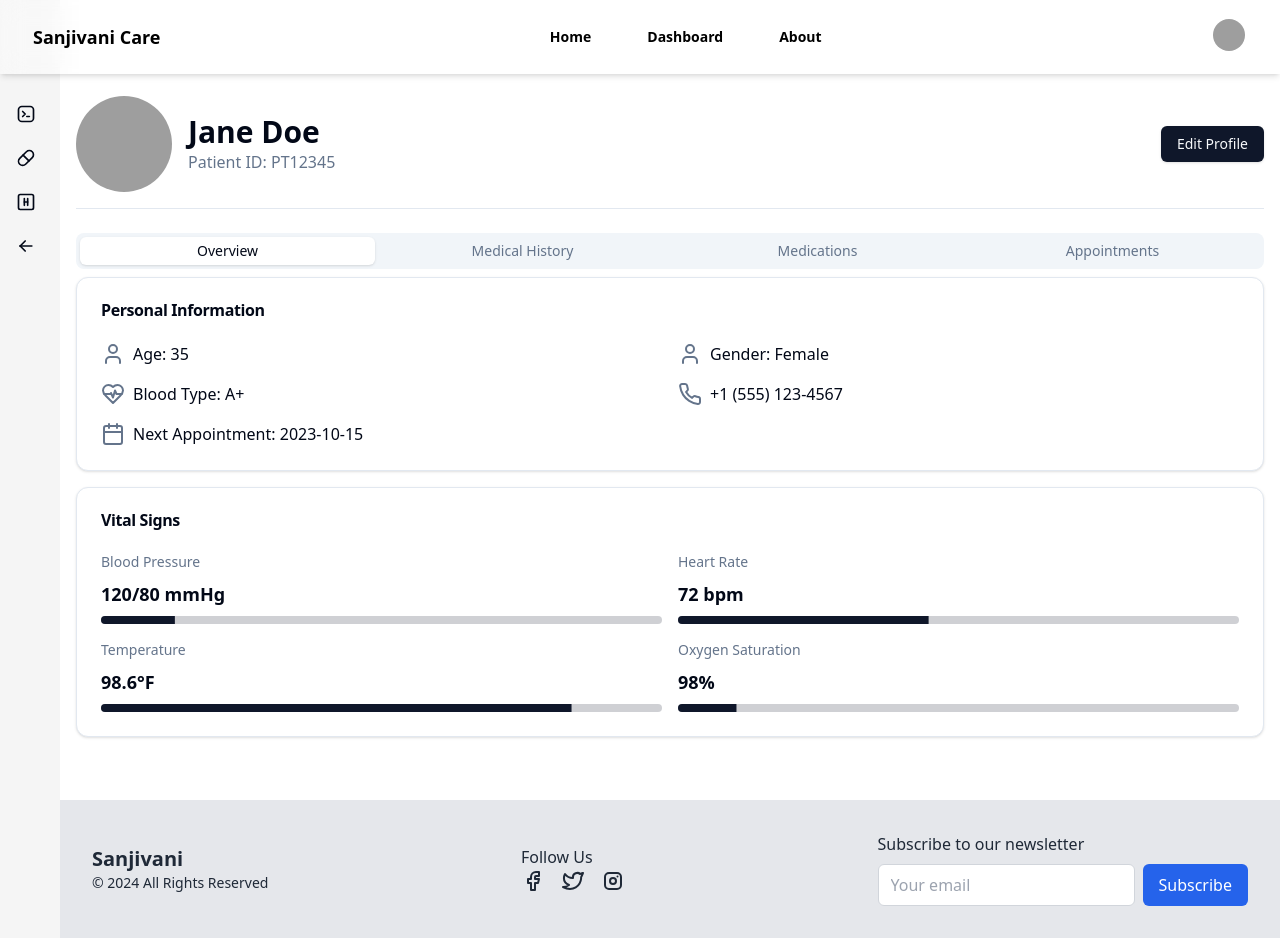
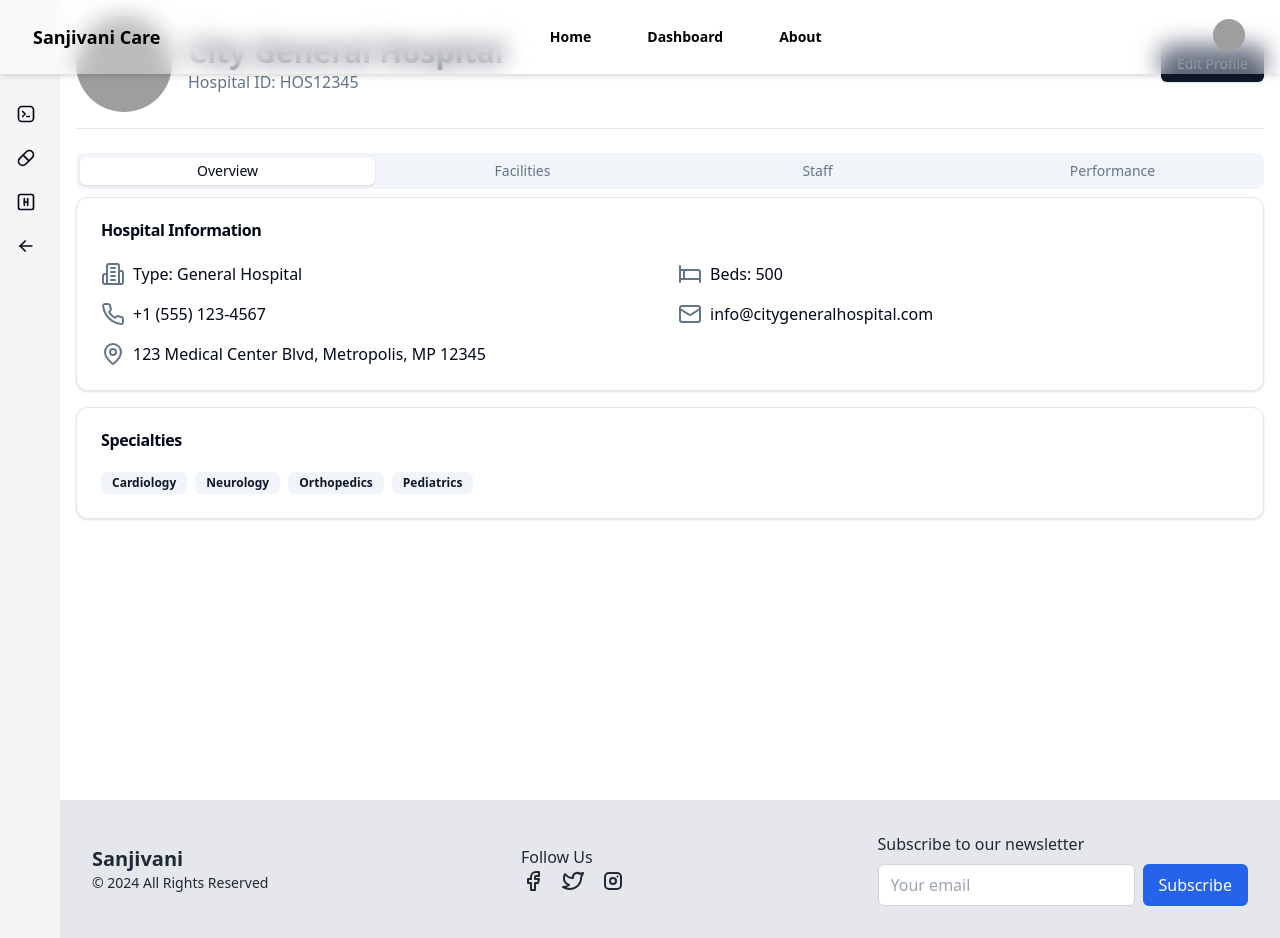
Before and after one commit to EhsaasChaudhary/sanjivani, a Next.js app: page /profile in a window 1280 px wide. Built offline with nearby package versions, Linux system fonts and the light colour scheme; grey boxes are pictures that could not be loaded.

Commit message:
hos profile

```diff
--- a/app/profile/page.tsx
+++ b/app/profile/page.tsx
@@ -4,55 +4,51 @@ import { Button } from "@/components/ui/button"
 import { Card, CardContent, CardHeader, CardTitle } from "@/components/ui/card"
 import { Progress } from "@/components/ui/progress"
 import { Tabs, TabsContent, TabsList, TabsTrigger } from "@/components/ui/tabs"
-import { CalendarIcon, HeartPulseIcon, PhoneIcon, PillIcon, UserIcon } from "lucide-react"
+import { Building2, Phone, Mail, MapPin, Bed, UserCheck, Stethoscope, Calendar } from "lucide-react"
 
-export default function PatientProfilePage() {
+export default function HospitalProfilePage() {
   // In a real application, you would fetch this data from your backend
-  const patientData = {
-    name: "Jane Doe",
-    id: "PT12345",
-    age: 35,
-    gender: "Female",
-    bloodType: "A+",
-    nextAppointment: "2023-10-15",
+  const hospitalData = {
+    name: "City General Hospital",
+    id: "HOS12345",
+    type: "General Hospital",
+    beds: 500,
+    occupancy: 75,
+    address: "123 Medical Center Blvd, Metropolis, MP 12345",
     contactNumber: "+1 (555) 123-4567",
-    email: "jane.doe@example.com",
-    address: "123 Main St, Anytown, AN 12345",
-    emergencyContact: "John Doe (Husband) - +1 (555) 987-6543",
-    medicalHistory: ["Hypertension", "Asthma"],
-    allergies: ["Penicillin", "Peanuts"],
-    medications: [
-      { name: "Lisinopril", dosage: "10mg", frequency: "Once daily" },
-      { name: "Albuterol", dosage: "90mcg", frequency: "As needed" },
-    ],
-    vitalSigns: {
-      bloodPressure: "120/80 mmHg",
-      heartRate: "72 bpm",
-      temperature: "98.6°F",
-      oxygenSaturation: "98%",
+    email: "info@citygeneralhospital.com",
+    website: "www.citygeneralhospital.com",
+    emergencyServices: true,
+    specialties: ["Cardiology", "Neurology", "Orthopedics", "Pediatrics"],
+    facilities: ["MRI", "CT Scan", "ICU", "Emergency Room", "Laboratory"],
+    staffStats: {
+      doctors: 150,
+      nurses: 300,
+      supportStaff: 200,
     },
-    labResults: [
-      { test: "Complete Blood Count", date: "2023-09-01", status: "Normal" },
-      { test: "Lipid Panel", date: "2023-09-01", status: "Abnormal" },
-      { test: "Thyroid Function", date: "2023-08-15", status: "Pending" },
-    ],
-    upcomingAppointments: [
-      { date: "2023-10-15", time: "10:00 AM", doctor: "Dr. Smith", department: "Cardiology" },
-      { date: "2023-11-02", time: "2:30 PM", doctor: "Dr. Johnson", department: "Pulmonology" },
+    performanceMetrics: {
+      patientSatisfaction: 85,
+      averageLengthOfStay: 4.2,
+      readmissionRate: 12,
+      infectionRate: 2.1,
+    },
+    upcomingEvents: [
+      { date: "2023-10-15", event: "Blood Donation Drive" },
+      { date: "2023-11-02", event: "Community Health Seminar" },
     ],
   }
 
   return (
-    <div className="container pt-24 mx-auto p-4 space-y-6">
+    <div className="container mx-auto p-4 space-y-6">
       <header className="flex flex-col sm:flex-row justify-between items-center gap-4 pb-4 border-b">
         <div className="flex items-center gap-4">
           <Avatar className="w-24 h-24">
-            <AvatarImage src="/placeholder.svg?height=96&width=96" alt={patientData.name} />
-            <AvatarFallback>{patientData.name.split(' ').map(n => n[0]).join('')}</AvatarFallback>
+            <AvatarImage src="/placeholder.svg?height=96&width=96" alt={hospitalData.name} />
+            <AvatarFallback>{hospitalData.name.split(' ').map(n => n[0]).join('')}</AvatarFallback>
           </Avatar>
           <div>
-            <h1 className="text-3xl font-bold">{patientData.name}</h1>
-            <p className="text-muted-foreground">Patient ID: {patientData.id}</p>
+            <h1 className="text-3xl font-bold">{hospitalData.name}</h1>
+            <p className="text-muted-foreground">Hospital ID: {hospitalData.id}</p>
           </div>
         </div>
         <Button>Edit Profile</Button>
@@ -62,132 +58,121 @@ export default function PatientProfilePage() {
         <Tabs defaultValue="overview">
           <TabsList className="grid w-full grid-cols-4">
             <TabsTrigger value="overview">Overview</TabsTrigger>
-            <TabsTrigger value="medical-history">Medical History</TabsTrigger>
-            <TabsTrigger value="medications">Medications</TabsTrigger>
-            <TabsTrigger value="appointments">Appointments</TabsTrigger>
+            <TabsTrigger value="facilities">Facilities</TabsTrigger>
+            <TabsTrigger value="staff">Staff</TabsTrigger>
+            <TabsTrigger value="performance">Performance</TabsTrigger>
           </TabsList>
           <TabsContent value="overview" className="space-y-4">
             <Card>
               <CardHeader>
-                <CardTitle>Personal Information</CardTitle>
+                <CardTitle>Hospital Information</CardTitle>
               </CardHeader>
               <CardContent className="grid sm:grid-cols-2 gap-4">
                 <div className="flex items-center gap-2">
-                  <UserIcon className="text-muted-foreground" />
-                  <span>Age: {patientData.age}</span>
+                  <Building2 className="text-muted-foreground" />
+                  <span>Type: {hospitalData.type}</span>
                 </div>
                 <div className="flex items-center gap-2">
-                  <UserIcon className="text-muted-foreground" />
-                  <span>Gender: {patientData.gender}</span>
+                  <Bed className="text-muted-foreground" />
+                  <span>Beds: {hospitalData.beds}</span>
                 </div>
                 <div className="flex items-center gap-2">
-                  <HeartPulseIcon className="text-muted-foreground" />
-                  <span>Blood Type: {patientData.bloodType}</span>
+                  <Phone className="text-muted-foreground" />
+                  <span>{hospitalData.contactNumber}</span>
                 </div>
                 <div className="flex items-center gap-2">
-                  <PhoneIcon className="text-muted-foreground" />
-                  <span>{patientData.contactNumber}</span>
+                  <Mail className="text-muted-foreground" />
+                  <span>{hospitalData.email}</span>
                 </div>
                 <div className="flex items-center gap-2 sm:col-span-2">
-                  <CalendarIcon className="text-muted-foreground" />
-                  <span>Next Appointment: {patientData.nextAppointment}</span>
+                  <MapPin className="text-muted-foreground" />
+                  <span>{hospitalData.address}</span>
                 </div>
               </CardContent>
             </Card>
             <Card>
               <CardHeader>
-                <CardTitle>Vital Signs</CardTitle>
+                <CardTitle>Specialties</CardTitle>
               </CardHeader>
-              <CardContent className="grid sm:grid-cols-2 gap-4">
-                {Object.entries(patientData.vitalSigns).map(([key, value]) => (
-                  <div key={key} className="flex flex-col gap-2">
-                    <span className="text-sm text-muted-foreground capitalize">{key.replace(/([A-Z])/g, ' $1').trim()}</span>
-                    <span className="text-lg font-semibold">{value}</span>
-                    <Progress value={Math.random() * 100} />
-                  </div>
-                ))}
+              <CardContent>
+                <div className="flex flex-wrap gap-2">
+                  {hospitalData.specialties.map((specialty, index) => (
+                    <Badge key={index} variant="secondary">{specialty}</Badge>
+                  ))}
+                </div>
               </CardContent>
             </Card>
           </TabsContent>
-          <TabsContent value="medical-history" className="space-y-4">
+          <TabsContent value="facilities" className="space-y-4">
             <Card>
               <CardHeader>
-                <CardTitle>Medical Conditions</CardTitle>
+                <CardTitle>Available Facilities</CardTitle>
               </CardHeader>
               <CardContent>
                 <div className="flex flex-wrap gap-2">
-                  {patientData.medicalHistory.map((condition, index) => (
-                    <Badge key={index} variant="secondary">{condition}</Badge>
+                  {hospitalData.facilities.map((facility, index) => (
+                    <Badge key={index} variant="outline">{facility}</Badge>
                   ))}
                 </div>
               </CardContent>
             </Card>
             <Card>
               <CardHeader>
-                <CardTitle>Allergies</CardTitle>
+                <CardTitle>Bed Occupancy</CardTitle>
               </CardHeader>
               <CardContent>
-                <div className="flex flex-wrap gap-2">
-                  {patientData.allergies.map((allergy, index) => (
-                    <Badge key={index} variant="destructive">{allergy}</Badge>
-                  ))}
+                <div className="flex flex-col gap-2">
+                  <span className="text-lg font-semibold">{hospitalData.occupancy}%</span>
+                  <Progress value={hospitalData.occupancy} />
                 </div>
               </CardContent>
             </Card>
+          </TabsContent>
+          <TabsContent value="staff" className="space-y-4">
             <Card>
               <CardHeader>
-                <CardTitle>Lab Results</CardTitle>
+                <CardTitle>Staff Statistics</CardTitle>
               </CardHeader>
               <CardContent>
-                <ul className="space-y-2">
-                  {patientData.labResults.map((result, index) => (
-                    <li key={index} className="flex justify-between items-center">
-                      <span>{result.test}</span>
-                      <span>{result.date}</span>
-                      <Badge variant={result.status === 'Normal' ? 'secondary' : result.status === 'Abnormal' ? 'destructive' : 'outline'}>
-                        {result.status}
-                      </Badge>
+                <ul className="space-y-4">
+                  {Object.entries(hospitalData.staffStats).map(([role, count]) => (
+                    <li key={role} className="flex items-center justify-between">
+                      <span className="capitalize">{role.replace(/([A-Z])/g, ' $1').trim()}</span>
+                      <Badge variant="secondary">{count}</Badge>
                     </li>
                   ))}
                 </ul>
               </CardContent>
             </Card>
           </TabsContent>
-          <TabsContent value="medications" className="space-y-4">
+          <TabsContent value="performance" className="space-y-4">
             <Card>
               <CardHeader>
-                <CardTitle>Current Medications</CardTitle>
+                <CardTitle>Performance Metrics</CardTitle>
+              </CardHeader>
+              <CardContent className="grid sm:grid-cols-2 gap-4">
+                {Object.entries(hospitalData.performanceMetrics).map(([metric, value]) => (
+                  <div key={metric} className="flex flex-col gap-2">
+                    <span className="text-sm text-muted-foreground capitalize">{metric.replace(/([A-Z])/g, ' $1').trim()}</span>
+                    <span className="text-lg font-semibold">{value}</span>
+                    <Progress value={value} max={metric === 'patientSatisfaction' ? 100 : 20} />
+                  </div>
+                ))}
+              </CardContent>
+            </Card>
+            <Card>
+              <CardHeader>
+                <CardTitle>Upcoming Events</CardTitle>
               </CardHeader>
               <CardContent>
                 <ul className="space-y-4">
-                  {patientData.medications.map((medication, index) => (
-                    <li key={index} className="flex items-start gap-4">
-                      <PillIcon className="mt-1 text-muted-foreground" />
-                      <div>
-                        <h3 className="font-semibold">{medication.name}</h3>
-                        <p className="text-sm text-muted-foreground">Dosage: {medication.dosage}</p>
-                        <p className="text-sm text-muted-foreground">Frequency: {medication.frequency}</p>
-                      </div>
-                    </li>
-                  ))}
-                </ul>
-              </CardContent>
-            </Card>
-          </TabsContent>
-          <TabsContent value="appointments" className="space-y-4">
-            <Card>
-              <CardHeader>
-                <CardTitle>Upcoming Appointments</CardTitle>
-              </CardHeader>
-              <CardContent>
-                <ul className="space-y-4">
-                  {patientData.upcomingAppointments.map((appointment, index) => (
+                  {hospitalData.upcomingEvents.map((event, index) => (
                     <li key={index} className="flex justify-between items-center">
                       <div>
-                        <p className="font-semibold">{appointment.date} at {appointment.time}</p>
-                        <p className="text-sm text-muted-foreground">{appointment.doctor} - {appointment.department}</p>
+                        <p className="font-semibold">{event.date}</p>
+                        <p className="text-sm text-muted-foreground">{event.event}</p>
                       </div>
-                      <Button variant="outline" size="sm">Reschedule</Button>
+                      <Button variant="outline" size="sm">Details</Button>
                     </li>
                   ))}
                 </ul>
```
